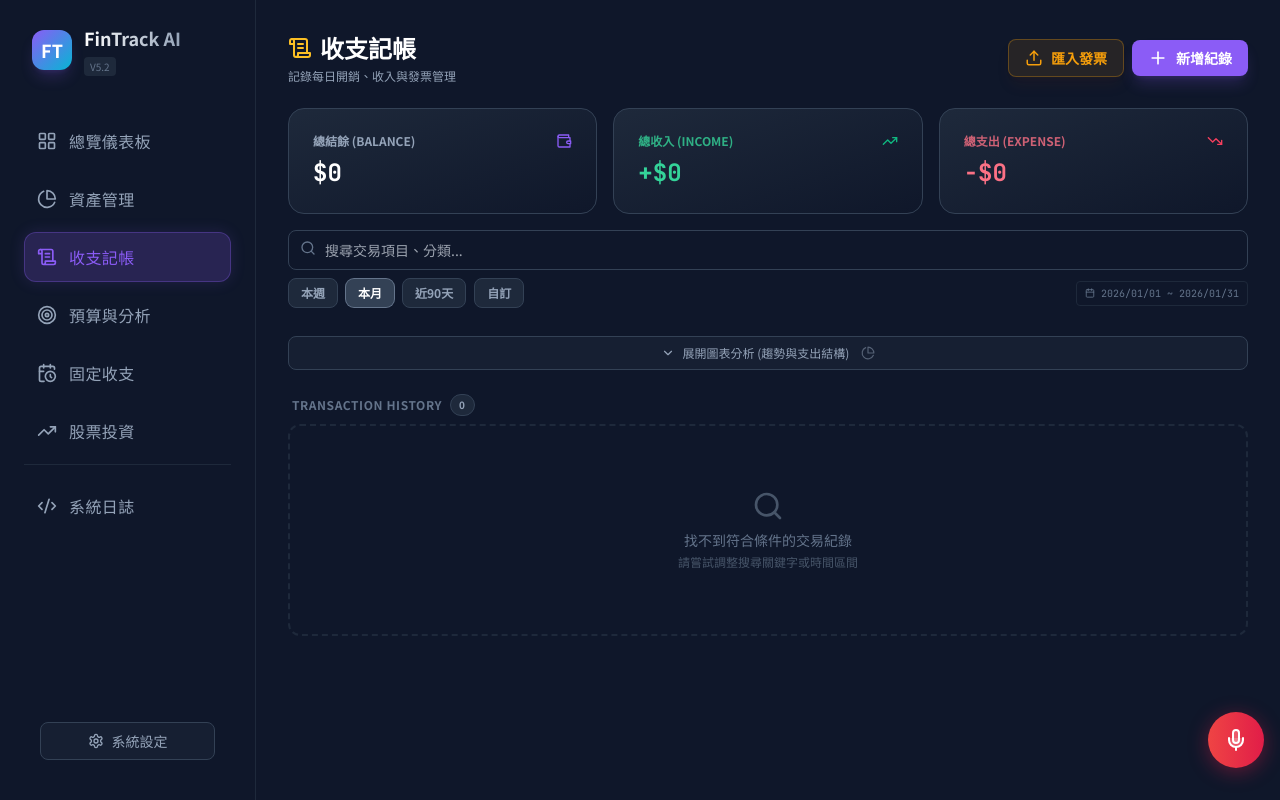
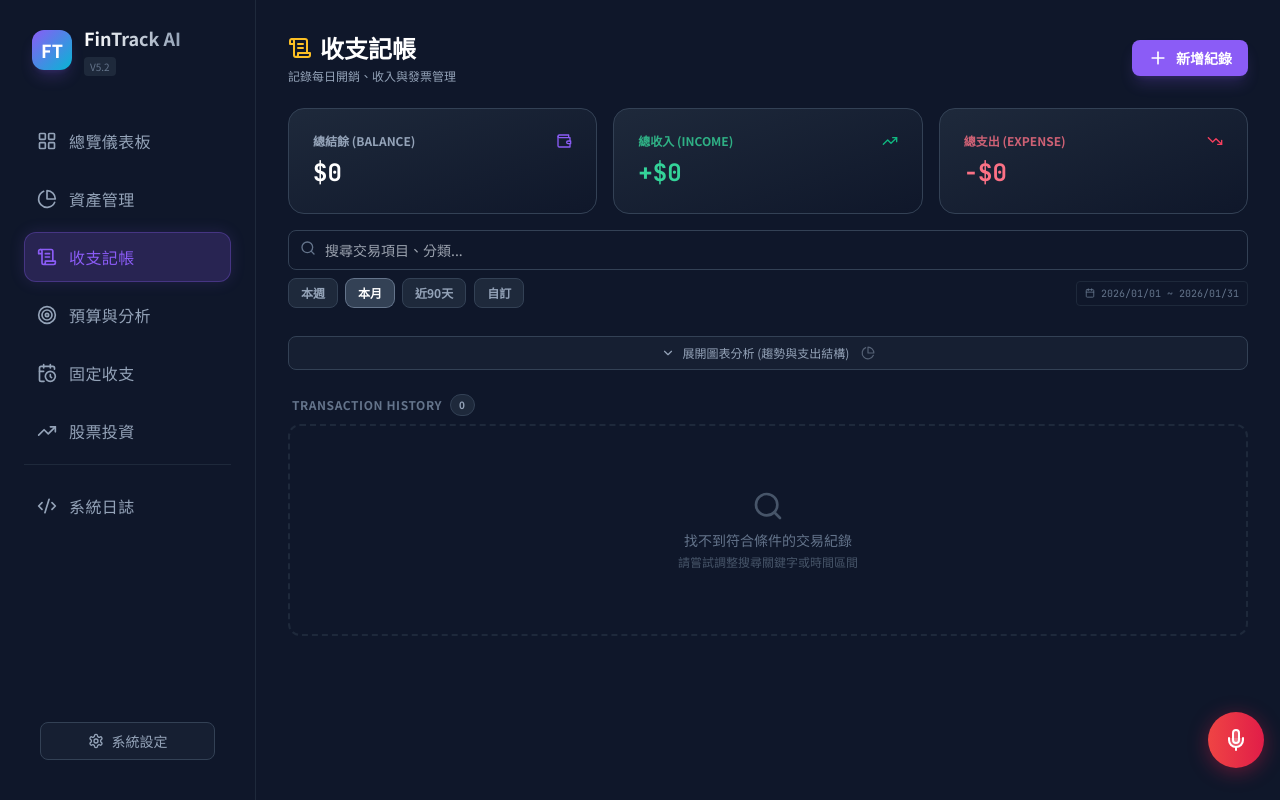
Before and after one commit to s9726229-hash/FinTrack-AI, a React (Vite) app: page / in a window 1280 px wide. Both pictures are taken after a click on the button "收支記帳". Built offline with nearby package versions, Linux system fonts and the light colour scheme.

Commit message:
Update Transactions.tsx

```diff
--- a/views/Transactions.tsx
+++ b/views/Transactions.tsx
@@ -1,10 +1,9 @@
 
-import React, { useState, useMemo, useRef } from 'react';
+import React, { useState, useMemo } from 'react';
 import { Transaction } from '../types';
 import {
-  ScrollText, Upload, Plus, ChevronDown, ChevronUp, PieChart
+  ScrollText, Plus, ChevronDown, ChevronUp, PieChart
 } from 'lucide-react';
-// Corrected: Removed non-existent export batchAnalyzeInvoiceCategories
 import { getApiKey } from '../services/storage';
 
 // Import New Refactored Components
@@ -12,7 +11,7 @@ import { TransactionStats } from '../components/transactions/TransactionStats';
 import { TransactionFilters, TimeRange } from '../components/transactions/TransactionFilters';
 import { TransactionCharts } from '../components/transactions/TransactionCharts';
 import { TransactionList } from '../components/transactions/TransactionList';
-import { AddTransactionModal, ImportResultModal } from '../components/transactions/TransactionModals';
+import { AddTransactionModal } from '../components/transactions/TransactionModals';
 
 interface TransactionsProps {
   transactions: Transaction[];
@@ -21,7 +20,7 @@ interface TransactionsProps {
   onBulkAdd?: (ts: Transaction[]) => void;
 }
 
-export const Transactions: React.FC<TransactionsProps> = ({ transactions, onAdd, onDelete, onBulkAdd }) => {
+export const Transactions: React.FC<TransactionsProps> = ({ transactions, onAdd, onDelete }) => {
   const [filter, setFilter] = useState('');
   const [timeRange, setTimeRange] = useState<TimeRange>('THIS_MONTH');
   const [showCharts, setShowCharts] = useState(false);
@@ -32,15 +31,8 @@ export const Transactions: React.FC<TransactionsProps> = ({ transactions, onAdd,
 
   // UI State
   const [isAddModalOpen, setIsAddModalOpen] = useState(false);
-  const [isImporting, setIsImporting] = useState(false);
-  const [importResult, setImportResult] = useState<{
-      success: number,
-      totalAmount: number,
-      skipped: Transaction[]
-  } | null>(null);
 
   const hasApiKey = !!getApiKey();
-  const fileInputRef = useRef<HTMLInputElement>(null);
 
   // --- Unified Data Processing ---
   const { filteredTransactions, rangeStats, dailyTrendData, expenseStructure, dateRangeLabel } = useMemo(() => {
@@ -129,26 +121,6 @@ export const Transactions: React.FC<TransactionsProps> = ({ transactions, onAdd,
     };
   }, [transactions, timeRange, customStart, customEnd, filter]);
 
-  const handleCsvImport = async (e: React.ChangeEvent<HTMLInputElement>) => {
-    const file = e.target.files?.[0];
-    if (!file) return;
-
-    setIsImporting(true);
-    const reader = new FileReader();
-    reader.onload = async (event) => {
-        const text = event.target?.result as string;
-        if (!text) return;
-        setImportResult({
-            success: 0,
-            totalAmount: 0,
-            skipped: []
-        });
-        setIsImporting(false);
-    };
-    reader.readAsText(file);
-    e.target.value = '';
-  };
-
   return (
     <div className="space-y-6 animate-fade-in max-w-7xl mx-auto pb-20">
 
@@ -161,23 +133,6 @@ export const Transactions: React.FC<TransactionsProps> = ({ transactions, onAdd,
             <p className="text-xs text-slate-400 mt-1">記錄每日開銷、收入與發票管理</p>
          </div>
          <div className="flex items-center gap-2">
-            <input type="file" ref={fileInputRef} onChange={handleCsvImport} accept=".csv" className="hidden" />
-
-            {/* Optimized Import Button: High Visibility for Desktop */}
-            <button
-                onClick={() => fileInputRef.current?.click()}
-                disabled={isImporting}
-                className="flex items-center gap-2 px-4 py-2 bg-amber-500/10 hover:bg-amber-500/20 text-amber-500 rounded-lg border border-amber-500/30 disabled:opacity-50 transition-all shadow-lg shadow-amber-900/10 active:scale-95"
-                title="匯入發票"
-            >
-                {isImporting ? (
-                    <span className="w-4 h-4 border-2 border-amber-500 border-t-white rounded-full animate-spin"></span>
-                ) : (
-                    <Upload size={18} />
-                )}
-                {!isImporting && <span className="hidden md:inline font-bold text-sm">匯入發票</span>}
-            </button>
-
             <button
                 onClick={() => setIsAddModalOpen(true)}
                 className="flex items-center gap-2 px-4 py-2 bg-primary hover:bg-primary-hover text-white rounded-lg shadow-lg shadow-primary/20 transition-all active:scale-95"
@@ -235,11 +190,6 @@ export const Transactions: React.FC<TransactionsProps> = ({ transactions, onAdd,
         onAdd={onAdd}
         hasApiKey={hasApiKey}
       />
-
-      <ImportResultModal
-        result={importResult}
-        onClose={() => setImportResult(null)}
-      />
     </div>
   );
 };
```
